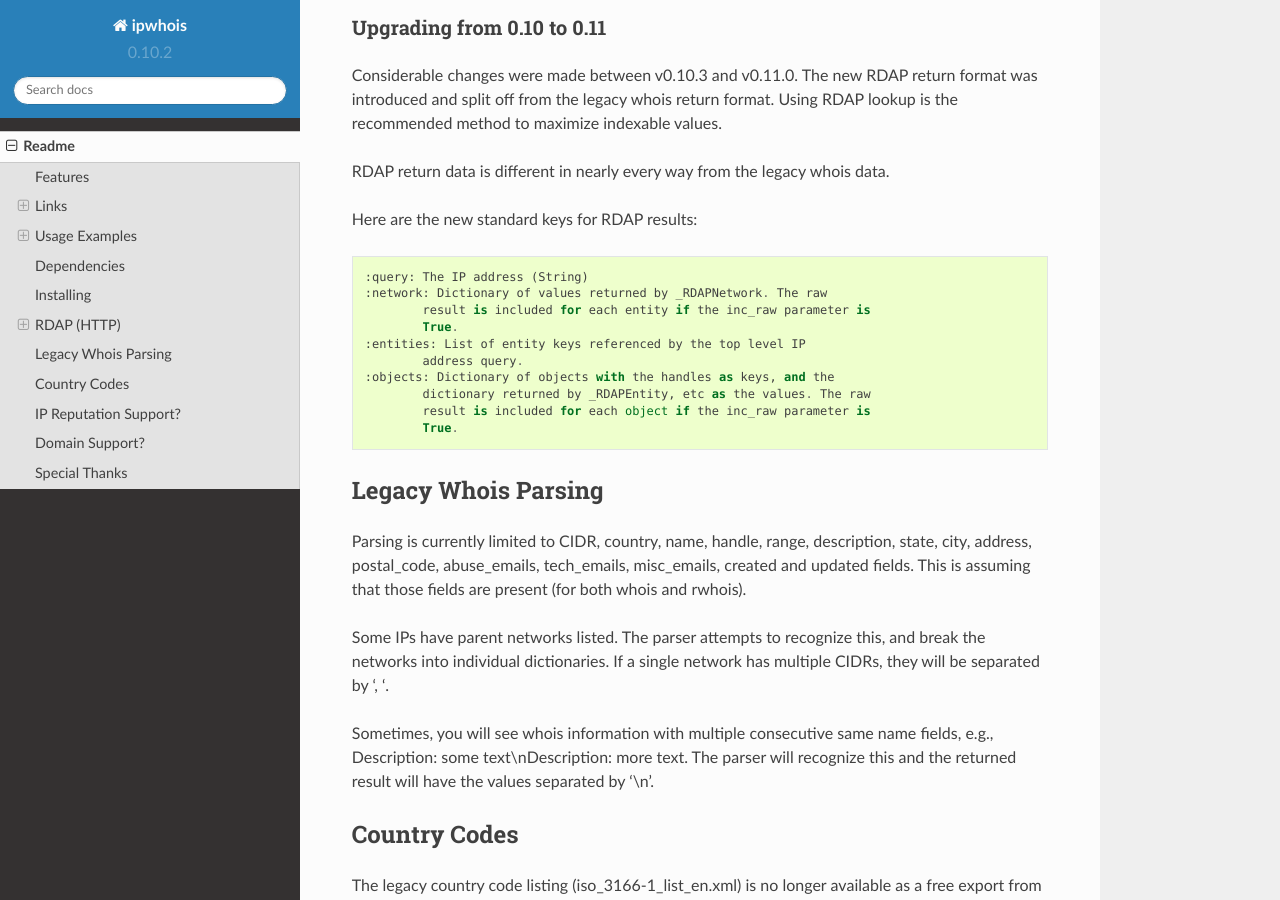
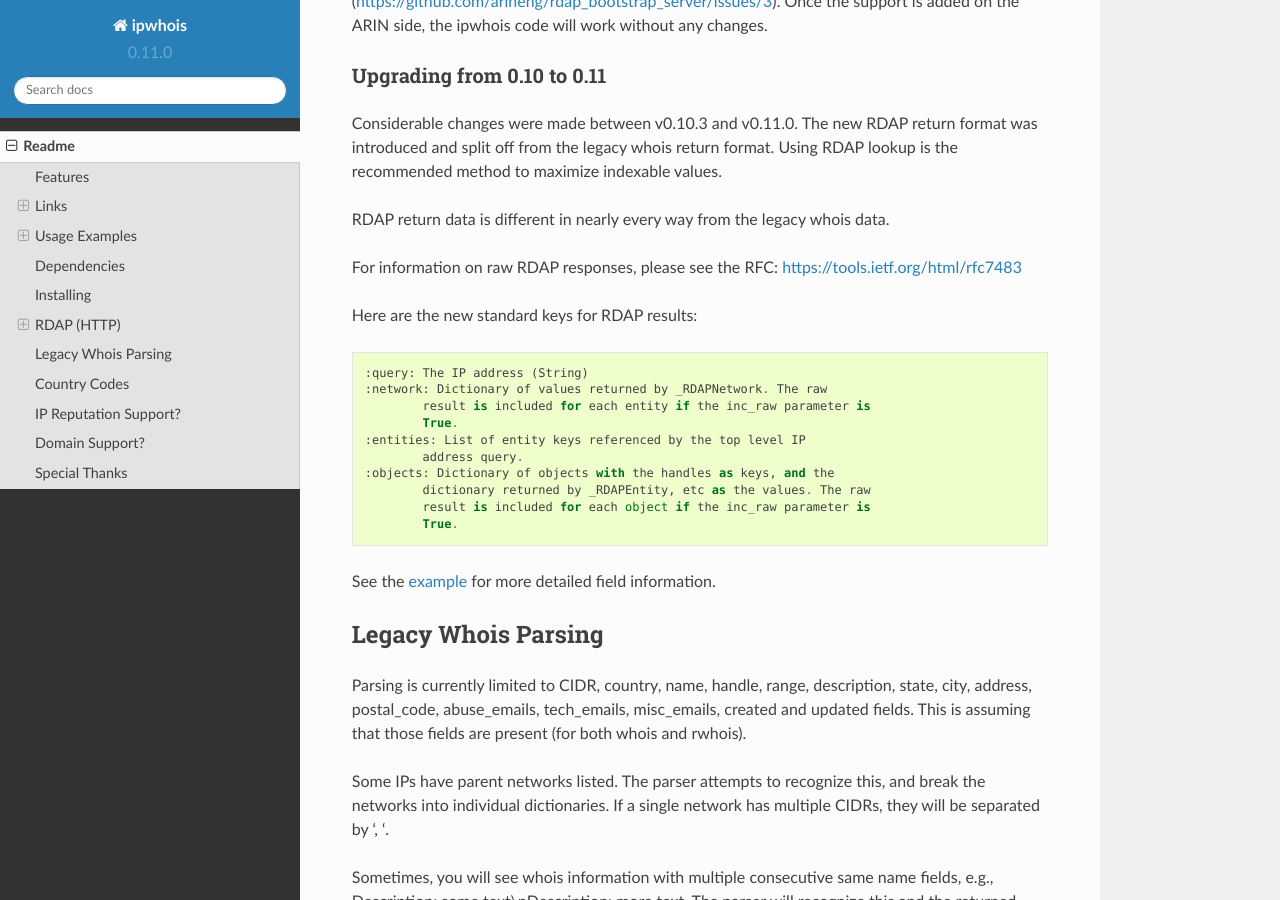
Before and after one commit to secynic/ipwhois, a Sphinx documentation site: the page built from ipwhois/docs/source/README.rst, in a window 1280 px wide and 900 px high, scrolled down 6376 px. Built offline with Sphinx 7.4.7 and the Read the Docs theme 2.0.0, drawn with Linux system fonts in a browser that asks for light colours; pages that are not in the unit, such as notebooks, are missing from menus; some of the changed text lies outside the part shown.

Commit message:
Issue #71 and #76

```diff
--- a/README.rst
+++ b/README.rst
@@ -4,6 +4,9 @@
 
 ipwhois is a Python package focused on retrieving and parsing whois data
 for IPv4 and IPv6 addresses.
+
+RDAP is now the recommended query method. Please see the
+`upgrade info <#upgrading-from-0-10-to-0-11>`_.
 
 Features
 ========
@@ -359,6 +362,9 @@
 
 RDAP return data is different in nearly every way from the legacy whois data.
 
+For information on raw RDAP responses, please see the RFC:
+https://tools.ietf.org/html/rfc7483
+
 Here are the new standard keys for RDAP results::
 
 	:query: The IP address (String)
@@ -371,6 +377,8 @@
 		dictionary returned by _RDAPEntity, etc as the values. The raw
 		result is included for each object if the inc_raw parameter is
 		True.
+
+See the `example <#basic-usage>`_ for more detailed field information.
 
 Legacy Whois Parsing
 ====================
--- a/ipwhois/docs/source/conf.py
+++ b/ipwhois/docs/source/conf.py
@@ -61,9 +61,9 @@
 # built documents.
 #
 # The short X.Y version.
-version = '0.10.2'
+version = '0.11.0'
 # The full version, including alpha/beta/rc tags.
-release = '0.10.2'
+release = '0.11.0'
 
 # The language for content autogenerated by Sphinx. Refer to documentation
 # for a list of supported languages.
@@ -251,7 +251,8 @@
 #  dir menu entry, description, category)
 texinfo_documents = [
   ('index', 'ipwhois', 'ipwhois Documentation',
-   'secynic', 'ipwhois', 'ipwhois is a Python package focused on retrieving and parsing whois data for IPv4 and IPv6 addresses.',
+   'secynic', 'ipwhois', 'ipwhois is a Python package focused on retrieving '
+                         'and parsing whois data for IPv4 and IPv6 addresses.',
    'Miscellaneous'),
 ]
 
```
Also changed, not shown: other parts of README.rst (+4 -4 lines), CHANGES.rst (+4 -3 lines), ipwhois/docs/source/ipwhois.rst (+9 -0 lines), 3 other files.
